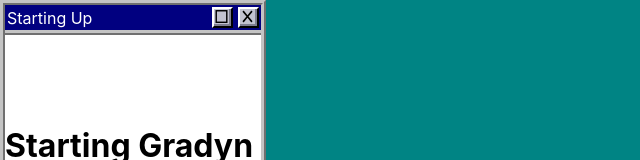
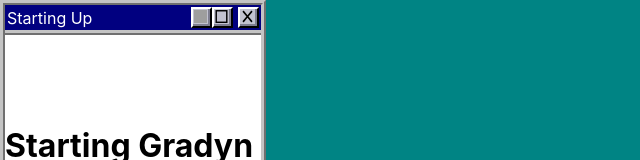
Before and after one commit to GNUGradyn/homepage, a React (Create React App) app: page / in a window 1280 px wide. Shown: the top 160 px of the page, without its empty margins (0-640 px from the left). Built offline with nearby package versions, Linux system fonts and the light colour scheme; grey boxes are pictures that could not be loaded.

Commit message:
minimize button

```diff
--- a/src/components/OS.tsx
+++ b/src/components/OS.tsx
@@ -92,7 +92,7 @@ const OS = () => {
                     <DraggablesContext.Provider value={{map: draggablePositions, setMap: setDraggablePositions}}>
                         <div id="desktop">
                             <DesktopIcon name={"Resume"} icon={require("../assets/document_icon.png")} onClick={()=>{openWindow(Windows.Resume)}}/>
-                            {isWindowVisible(Windows.Resume) && <Window icon={require("../assets/document_icon.png")} title={"Resume"} width={"40vw"} height={"60vh"} requestClose={() => {closeWindow(Windows.Resume)}}>
+                            {isWindowVisible(Windows.Resume) && <Window icon={require("../assets/document_icon.png")} title={"Resume"} width={"40vw"} height={"60vh"} requestClose={() => {closeWindow(Windows.Resume)}} requestMinimize={() => {setWindowsVisible(oldValue => oldValue.filter(x => x != Windows.Resume))}}>
                                 <object type="application/pdf" data={require("../assets/resume.pdf")} width={"100%"} height={"100%"}/>
                             </Window>}
                         </div>
@@ -115,7 +115,7 @@ const OS = () => {
             }}>
                 {startupWindowVisible && <div>
                     <DndContext>
-                        <Window title="Starting Up" height={"50vh"} width={"20vw"} style={{position: "relative", height: "50vh", width: "20vw"}} requestClose={() => {}}>
+                        <Window requestMinimize={()=>{}} title="Starting Up" height={"50vh"} width={"20vw"} style={{position: "relative", height: "50vh", width: "20vw"}} requestClose={() => {}}>
                             <div id="startup-window-content">
                                 <h1>Starting Gradyn OS</h1>
                                 <img id="startup-img" src={require("../assets/gradyn.png")}/>
--- a/src/components/Window.tsx
+++ b/src/components/Window.tsx
@@ -1,5 +1,5 @@
 import "./Window.css"
-import {CSSProperties, useEffect, useRef, useState} from "react";
+import React, {CSSProperties, useEffect, useRef, useState} from "react";
 import useDraggables from "../hooks/useDraggables";
 import {DragEndEvent, useDndMonitor, useDraggable} from "@dnd-kit/core";
 import {CSS} from "@dnd-kit/utilities";
@@ -12,6 +12,8 @@ import xSolidIcon from "../assets/x-solid.svg";
 import MaximizedIcon from "../assets/maximized.svg";
 // @ts-ignore
 import MaximizeIcon from "../assets/maximize.svg";
+// @ts-ignore
+import MinimizeIcon from "../assets/minimize.svg";
 
 interface WindowProps {
     title: string
@@ -21,6 +23,7 @@ interface WindowProps {
     style?: CSSProperties
     icon?: string
     requestClose: () => void
+    requestMinimize: () => void
 }
 
 const Window: React.FC<WindowProps> = (props: WindowProps) => {
@@ -227,6 +230,7 @@ const Window: React.FC<WindowProps> = (props: WindowProps) => {
                     <p>{props.title}</p>
                 </div>
                 <div className="navbar-buttons">
+                    <NavbarButton icon={MinimizeIcon} onClick={props.requestMinimize}/>
                     <NavbarButton icon={maximized ? MaximizedIcon : MaximizeIcon} onClick={()=>{setMaximized(oldValue => !oldValue)}}/>
                     <NavbarButton style={{marginLeft: 5}} icon={xSolidIcon} onClick={props.requestClose}/>
                 </div>
```
